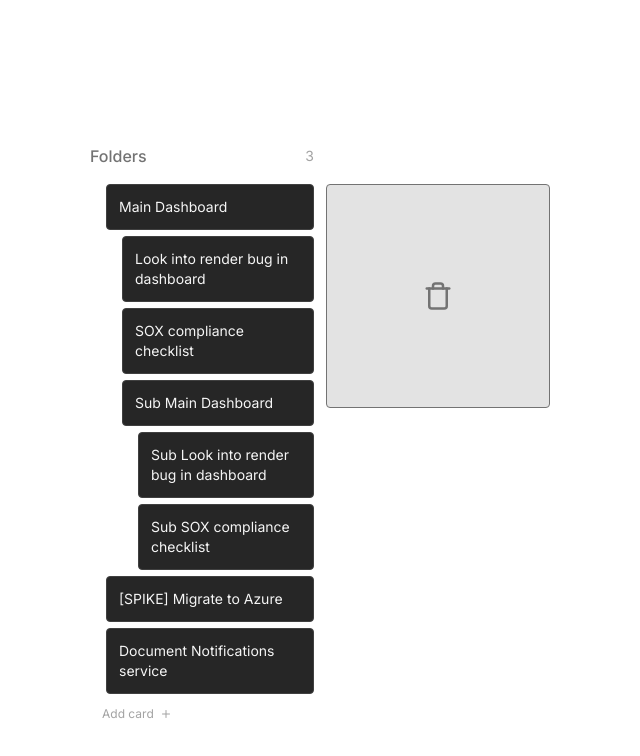
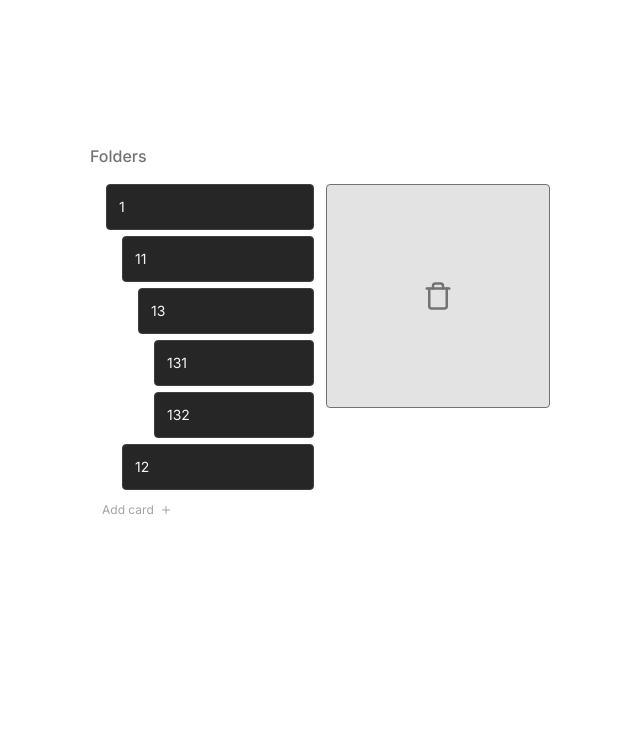
Before and after one commit to Mohith-Kumar28/bharatx_assessment, a Next.js app: page / in a window 1280 px wide. Shown: the top 756 px of the page, without its empty margins (54-694 px from the left). Built offline with nearby package versions, Linux system fonts and the light colour scheme.

Commit message:
partially implemented tree traversal

```diff
--- a/src/components/dragable-list.tsx
+++ b/src/components/dragable-list.tsx
@@ -31,8 +31,8 @@ const DragableList = () => {
 interface ColumnProps {
   title: string;
   headingColor: string;
+  column: "folder" | "file"; // Assuming 'column' can only be 'folder' or 'file'
   cards: CardType[];
-  column: "folder" | "file"; // Assuming 'column' can only be 'folder' or 'file'
   setCards: React.Dispatch<React.SetStateAction<CardType[]>>;
 }
 
@@ -50,19 +50,22 @@ const Column = ({
   };
 
   const handleDragEnd = (e: React.DragEvent) => {
-    const cardId = e.dataTransfer.getData("cardId");
+    let copy = [...cards];
+    const currentCard = e.dataTransfer.getData("cardId");
     setActive(false);
     clearHighlights();
 
     const indicators = getIndicators();
     const { element } = getNearestIndicator(e, indicators);
 
-    const before = element?.dataset.before || "-1";
+    const nearestChildCardId = element?.dataset.nearestchildcardid;
+    let nearestChildCard = copy.find((c) => c.id === nearestChildCardId);
+    let nearestParentCard = copy.find(
+      (c) => c.id === nearestChildCard?.parentId
+    );
 
-    if (before !== cardId) {
-      let copy = [...cards];
-
-      let cardToMove = copy.find((c) => c.id === cardId);
+    if (nearestChildCardId !== currentCard) {
+      let cardToMove = copy.find((c) => c.id === currentCard);
       if (!cardToMove) return;
 
       // Update the column property based on the destination
@@ -71,18 +74,35 @@ const Column = ({
       // Update the card's column property
       cardToMove = { ...cardToMove, column: newColumn as "folder" | "file" };
 
-      copy = copy.filter((c) => c.id !== cardId);
+      copy = copy.filter((c) => c.id !== currentCard);
 
-      const moveToBack = before === "-1";
-
+      const moveToBack = nearestChildCardId === "-1";
       if (moveToBack) {
         copy.push(cardToMove);
       } else {
-        const insertAtIndex = copy.findIndex((el) => el.id === before);
+        const insertAtIndex = copy.findIndex(
+          (el) => el.id === nearestChildCardId
+        );
         if (insertAtIndex === -1) return;
 
         copy.splice(insertAtIndex, 0, cardToMove);
       }
+
+      // Update childrenIds and parentId of the moved card
+      cardToMove.childrenIds = nearestChildCardId ? [nearestChildCardId] : [];
+      cardToMove.parentId = nearestParentCard?.id;
+
+      // Update childrenIds of the new parent card
+      if (
+        nearestParentCard &&
+        !nearestParentCard.childrenIds?.includes(currentCard)
+      ) {
+        nearestParentCard.childrenIds = nearestParentCard.childrenIds?.concat([
+          currentCard,
+        ]);
+      }
+
+      console.log(copy);
 
       setCards(copy);
     }
@@ -150,14 +170,31 @@ const Column = ({
     setActive(false);
   };
 
-  const filteredCards = cards.filter((c) => c.column === column);
+  const rootNode = cards.find((c) => c.column === "root");
+  // const filteredCards = cards.filter((c) => c.column === column);
 
+  const renderCardAndChildren = (card?: CardType): JSX.Element => {
+    return (
+      <>
+        {card && (
+          <Card
+            key={card.id}
+            {...card}
+            cards={cards} // Pass the entire cards array to maintain the tree structure
+            setCards={setCards}
+            handleDragStart={handleDragStart}
+            childrenIds={card.childrenIds} // Pass childrenIds as a prop
+          />
+        )}{" "}
+      </>
+    );
+  };
   return (
     <div className="w-56 shrink-0">
       <div className="mb-3 flex items-center justify-between">
         <h3 className={`font-medium ${headingColor}`}>{title}</h3>
         <span className="rounded text-sm text-neutral-400">
-          {filteredCards.length}
+          {/* {filteredCards.length} */}
         </span>
       </div>
       <div
@@ -168,9 +205,7 @@ const Column = ({
           active ? "bg-neutral-800/50" : "bg-neutral-800/0"
         }`}
       >
-        {cards.map((c) => (
-          <Card key={c.id} {...c} handleDragStart={handleDragStart} />
-        ))}
+        {renderCardAndChildren(rootNode)}
         <DropIndicator beforeId={null} column={column} />
         <AddCard column={column} setCards={setCards} />
       </div>
@@ -180,14 +215,18 @@ const Column = ({
 
 interface CardProps extends Omit<CardType, "children"> {
   handleDragStart: (event: React.DragEvent, card: CardType) => void;
-  children?: CardType[]; // Add this line to include children in the props
+  children?: CardType[];
+  cards: CardType[];
+  setCards: React.Dispatch<React.SetStateAction<CardType[]>>;
 }
 
 const Card: React.FC<CardProps> = ({
   title,
   id,
   column,
-  children,
+  cards,
+  setCards,
+  childrenIds,
   handleDragStart,
 }) => {
   // Dynamically generate Tailwind CSS classes for padding and margin based on the depth
@@ -211,12 +250,25 @@ const Card: React.FC<CardProps> = ({
         }
         className="cursor-grab rounded border border-neutral-700 bg-neutral-800 p-3 active:cursor-grabbing "
       >
-        <p className="text-sm text-neutral-100 ">{title}</p>
+        <p className="text-sm text-neutral-100 ">{id}</p>
       </motion.div>
-      {children &&
-        children.map((child) => (
-          <Card key={child.id} {...child} handleDragStart={handleDragStart} />
-        ))}
+
+      {childrenIds &&
+        childrenIds.length > 0 &&
+        childrenIds.map((childId) => {
+          const child = cards.find((card) => card.id === childId);
+
+          return child ? (
+            <Card
+              key={child.id}
+              {...child}
+              childrenIds={child.childrenIds}
+              handleDragStart={handleDragStart}
+              cards={cards} // Pass cards down to child
+              setCards={setCards} // Pass setCards down to child
+            />
+          ) : null;
+        })}
     </div>
   );
 };
@@ -229,7 +281,7 @@ type DropIndicatorProps = {
 const DropIndicator = ({ beforeId, column }: DropIndicatorProps) => {
   return (
     <div
-      data-before={beforeId || "-1"}
+      data-nearestChildCardId={beforeId || "-1"}
       data-column={column}
       className="my-0.5 h-0.5 w-full bg-violet-400 opacity-0"
     />
@@ -345,45 +397,55 @@ type ColumnType = "folder" | "file";
 
 interface CardType {
   title: string;
-  id: string;
-  column: "folder" | "file";
-  children?: CardType[]; // Optional because a card can be a leaf node (file)
+  id: string; // Ensure this is always an integer
+  column: string;
+  childrenIds?: string[];
+  parentId?: string | null; // Optional parentId field
 }
 
 const DEFAULT_CARDS: CardType[] = [
-  // FOLDER
   {
     title: "Main Dashboard",
     id: "1",
-    column: "folder",
-    children: [
+    column: "root",
+    childrenIds: ["11", "12"],
+    parentId: null, // Root element has no parent
+  },
   {
     title: "Look into render bug in dashboard",
-        id: "1.1",
+    id: "11",
     column: "folder",
+    childrenIds: ["13"],
+    parentId: "1", // Child of "Main Dashboard"
   },
-      { title: "SOX compliance checklist", id: "1.2", column: "folder" },
+  {
+    title: "SOX compliance checklist",
+    id: "12",
+    column: "folder",
+    childrenIds: [],
+    parentId: "1", // Child of "Main Dashboard"
+  },
   {
     title: "Sub Main Dashboard",
-        id: "1.3",
+    id: "13",
     column: "folder",
-        children: [
+    childrenIds: ["131", "132"],
+    parentId: "11", // Child of "Look into render bug in dashboard"
+  },
   {
     title: "Sub Look into render bug in dashboard",
-            id: "1.31",
+    id: "131",
     column: "file",
+    childrenIds: [],
+    parentId: "13", // Child of "Sub Main Dashboard"
   },
   {
     title: "Sub SOX compliance checklist",
-            id: "1.32",
+    id: "132",
     column: "folder",
+    childrenIds: [],
+    parentId: "13", // Child of "Sub Main Dashboard"
   },
-        ],
-      },
-    ],
-  },
-  { title: "[SPIKE] Migrate to Azure", id: "2", column: "folder" },
-  { title: "Document Notifications service", id: "3", column: "folder" },
 ];
 
 export default DragableList;
```
Lines whose indentation alone changed are shown as unchanged.
